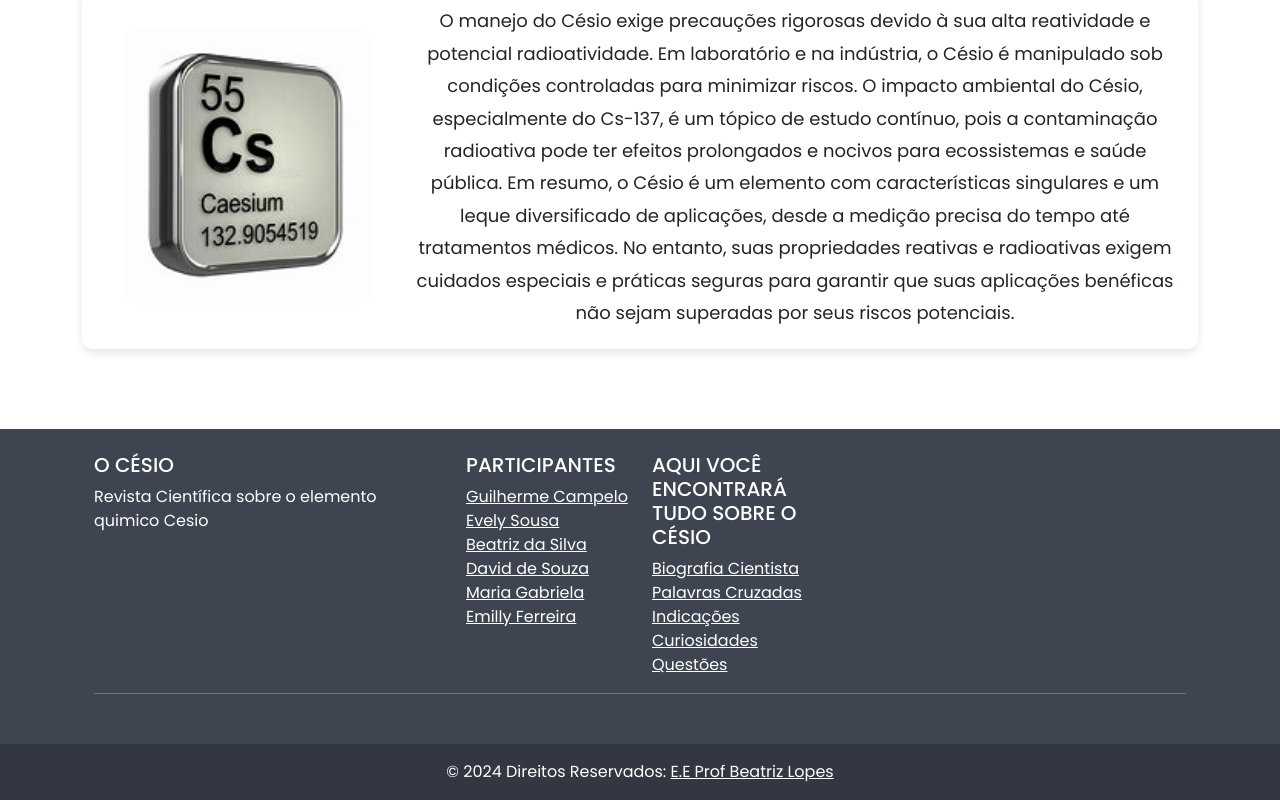
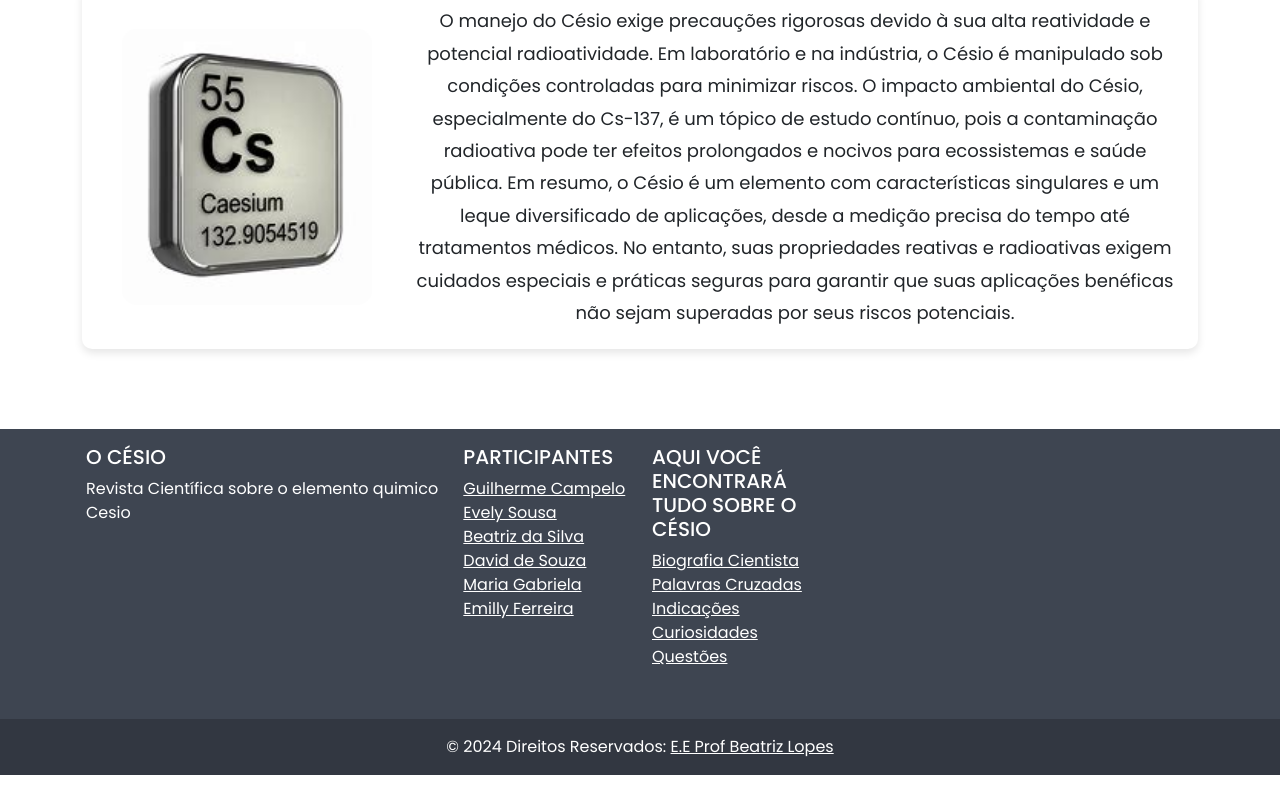
Before and after one commit to Campelo3110/cesio, a website: page index.html in a window 1280 px wide. Shown: the part 2531-3331 px from the top of the page. After the commit the page ends 3306 px from the top, so only its background shows below. Drawn offline with nearby package versions, Linux system fonts and the light colour scheme; a web font is replaced by a local one.

Commit message:
modified:   index.html

```diff
--- a/index.html
+++ b/index.html
@@ -112,7 +112,7 @@
           style="background-color: #3e4551"
           >
     <!-- Grid container -->
-    <div class="container p-4 pb-0">
+    <div class="container p-3 pb-0">
       <!-- Section: Links -->
       <section class="">
         <!--Grid row-->
@@ -222,13 +222,6 @@
         </div>
         <!--Grid row-->
       </section>
-      <!-- Section: Links -->
-
-      <hr class="mb-4" />
-
-      <!-- Section: CTA -->
-
-
 
       </section>
     </div>
```
